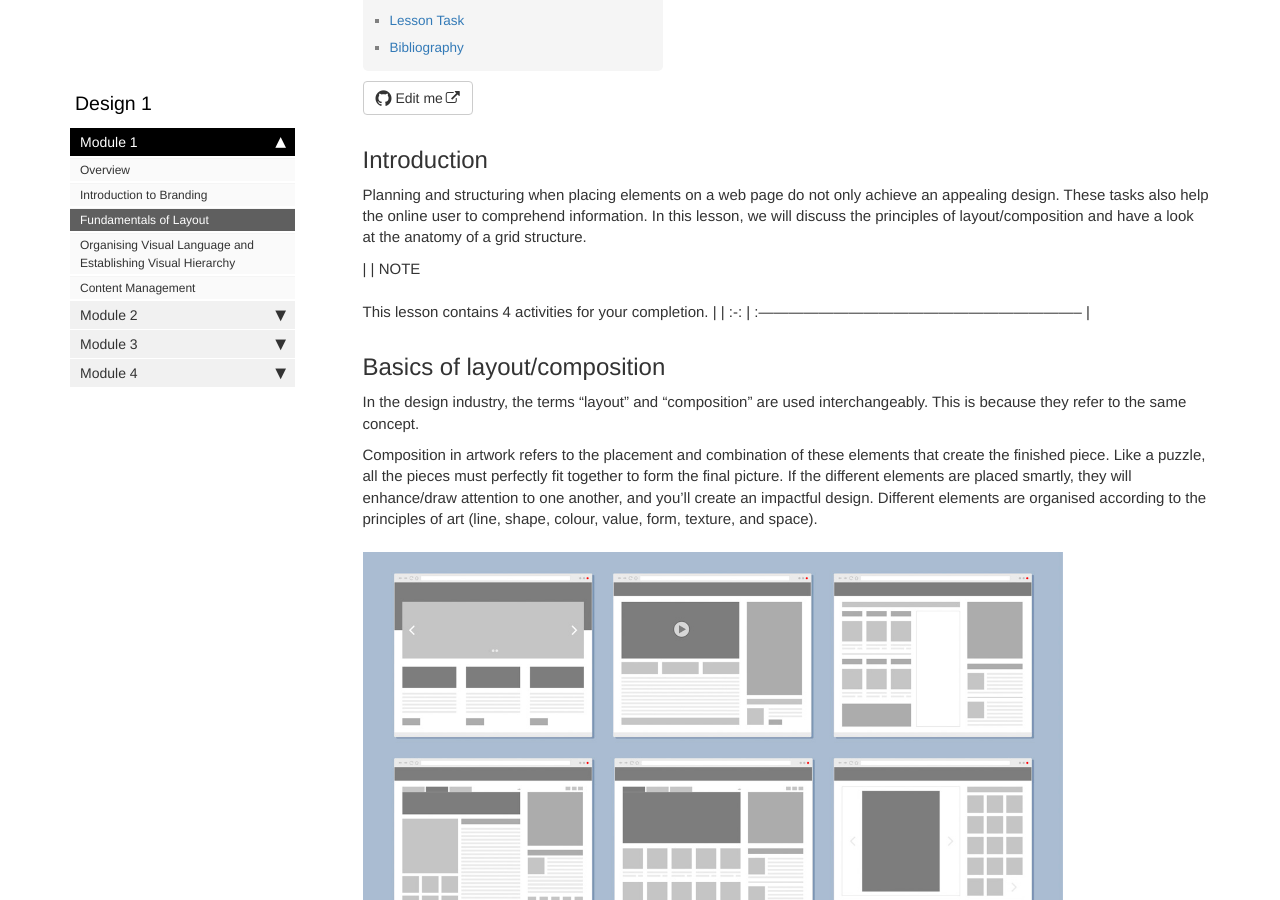
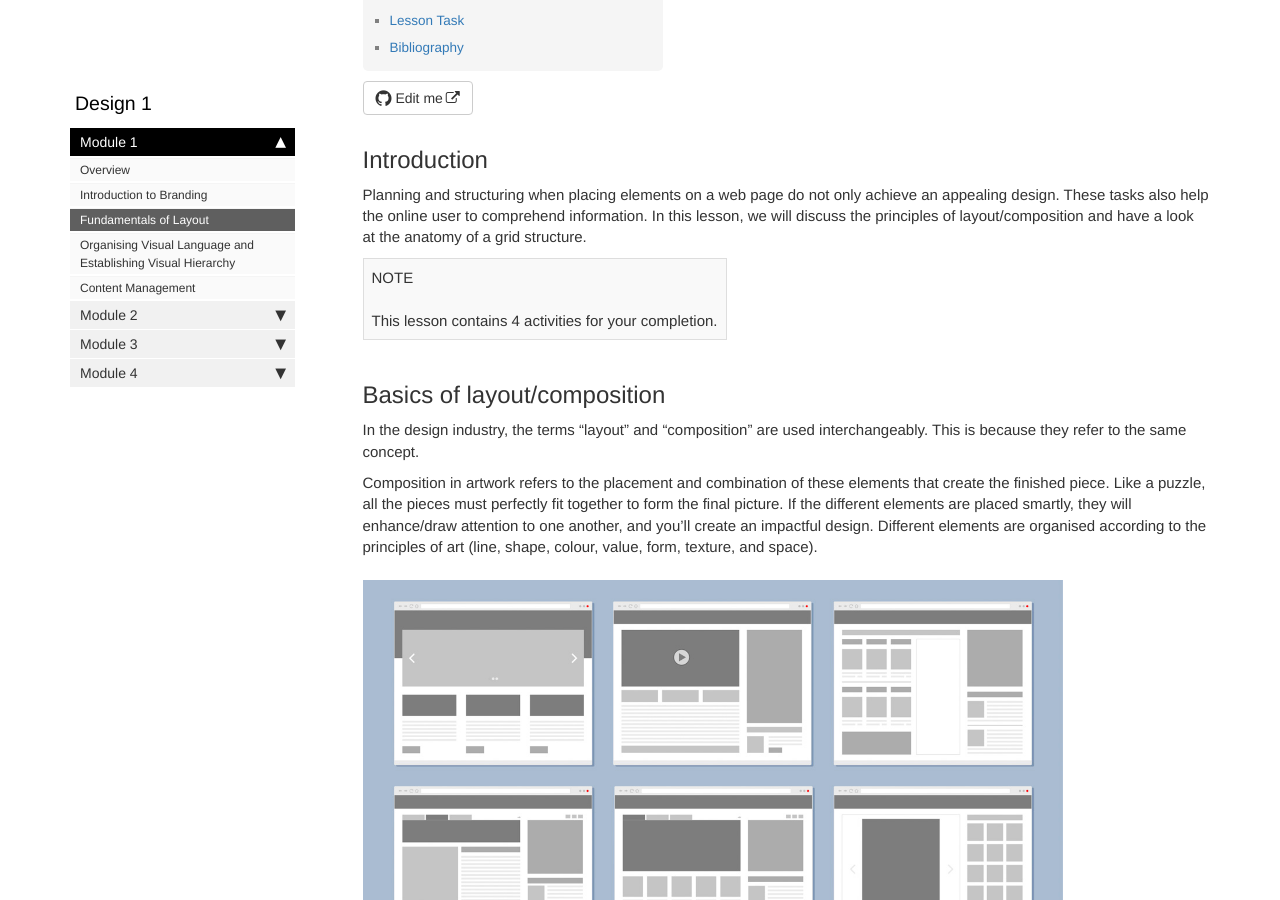
Before and after one commit to AmberBentley/content-feu, a Jekyll site: the page built from pages/design-1/fundamentals-layout.md, in a window 1280 px wide and 900 px high, scrolled down 354 px. Built offline with Jekyll 4.4.1, drawn with Linux system fonts in a browser that asks for light colours; comment, search, counter and statistics services are not loaded.

```diff
--- a/pages/design-1/fundamentals-layout.md
+++ b/pages/design-1/fundamentals-layout.md
@@ -11,8 +11,7 @@ folder: design-1
 
 Planning and structuring when placing elements on a web page do not only achieve an appealing design. These tasks also help the online user to comprehend information. In this lesson, we will discuss the principles of layout/composition and have a look at the anatomy of a grid structure.
 
-|     | NOTE<br><br>This lesson contains 4 activities for your completion. |
-| :-: | :----------------------------------------------------------------- |
+|  NOTE<br><br>This lesson contains 4 activities for your completion.
 
 ## Basics of layout/composition
 
```
